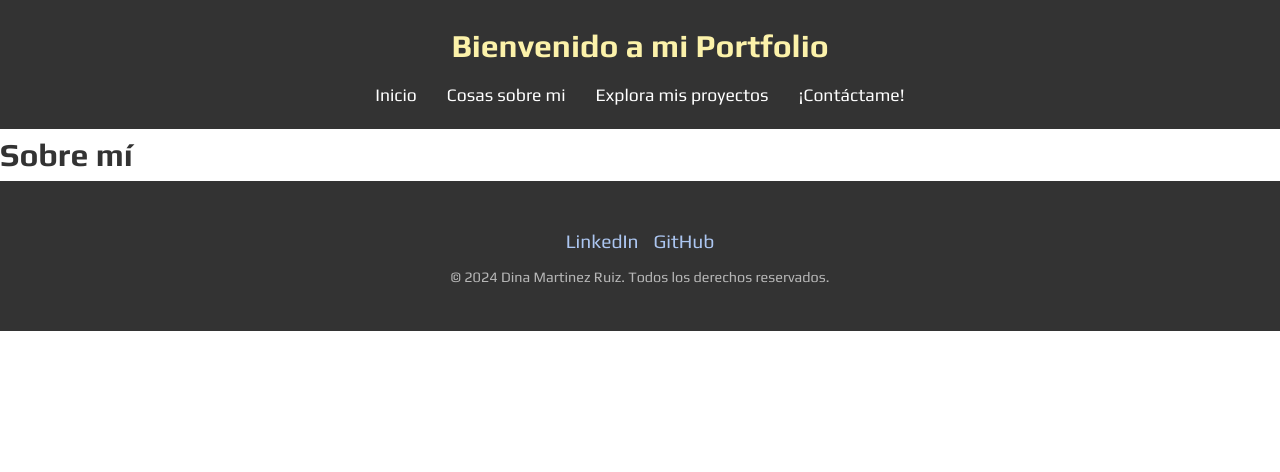
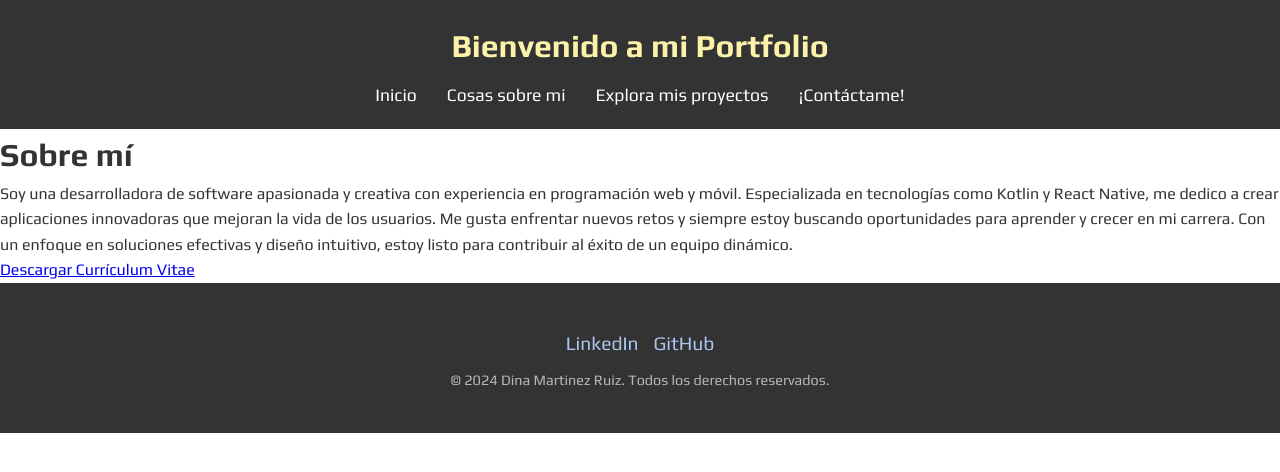
Before and after one commit to LavryDam/my-portfolio-web, a Next.js app: page /about in a window 1280 px wide. Shown: the top 472 px of the page. Built offline with nearby package versions, Linux system fonts and the light colour scheme.

Commit message:
fix:insert-cv

```diff
--- a/app/about/page.tsx
+++ b/app/about/page.tsx
@@ -1,9 +1,22 @@
+import Link from "next/link";
+
 export const metadata = {
     title: "Sobre mí",
 }
 
 function aboutPage(){
-    return <h1>Sobre mí</h1>
+    return (
+        <div className="about-page">
+            <h1>Sobre mí</h1>
+            <p className="bio-texto">
+            Soy una desarrolladora de software apasionada y creativa con experiencia en programación web y móvil.
+            Especializada en tecnologías como Kotlin y React Native, me dedico a crear aplicaciones innovadoras que mejoran la vida de los usuarios.
+            Me gusta enfrentar nuevos retos y siempre estoy buscando oportunidades para aprender y crecer en mi carrera.
+            Con un enfoque en soluciones efectivas y diseño intuitivo, estoy listo para contribuir al éxito de un equipo dinámico.
+            </p>
+            <Link href="docs/CV DINA MARTINEZ RUIZ.pdf" target="_blank" download className="enlace-cv">Descargar Currículum Vitae</Link>
+        </div>
+    );
 }
 
 export default aboutPage;
```
Also changed, not shown: 1 other file (tests, documents, lock files or other folders).
